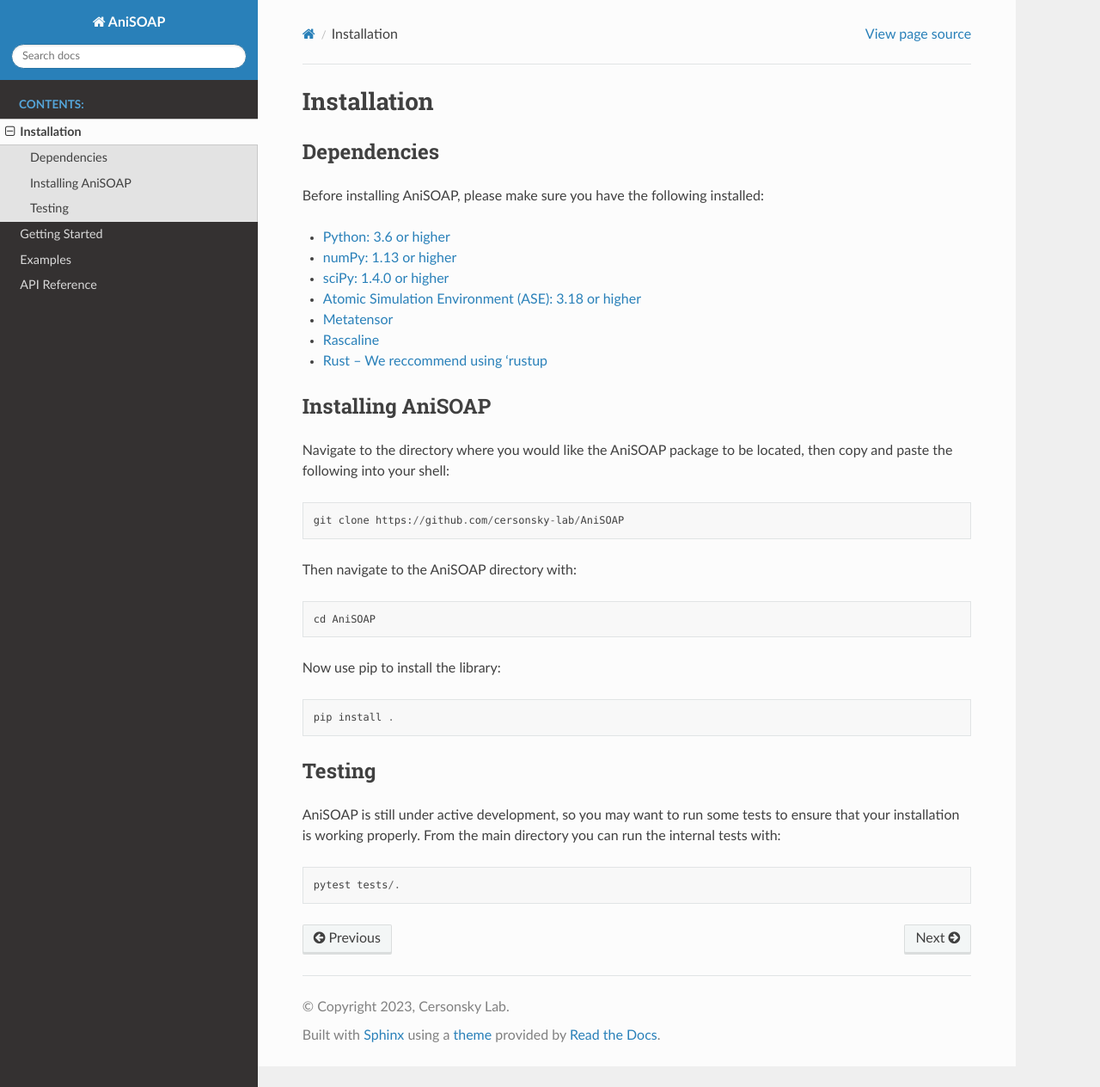
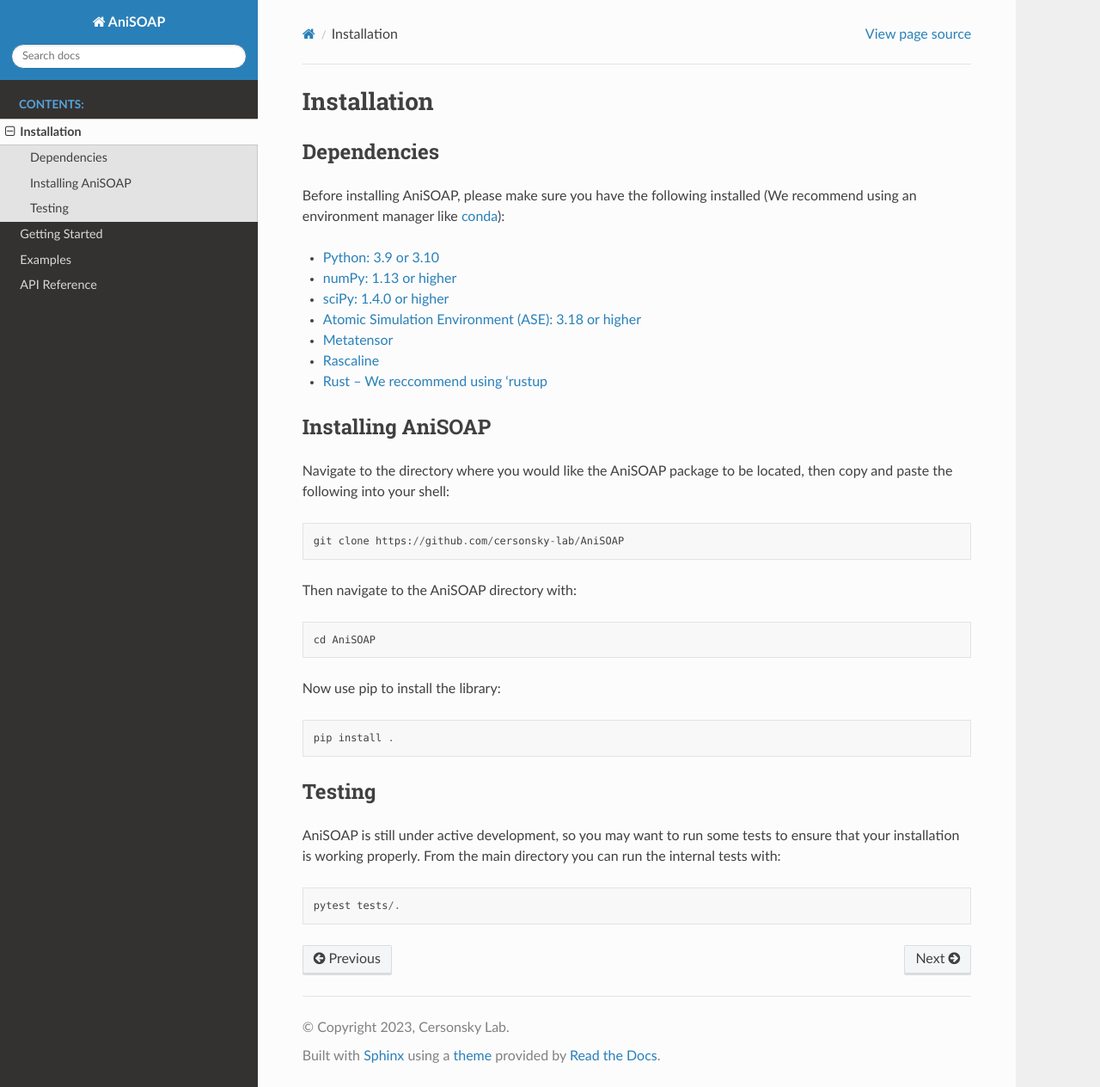
Before and after one commit to cersonsky-lab/AniSOAP, a Sphinx documentation site: the page built from docs/source/installation.rst, in a window 1280 px wide and 1264 px high. Shown: the whole window at 86% size. Built offline with Sphinx 7.4.7 and the Read the Docs theme 3.1.0, drawn with Linux system fonts in a browser that asks for light colours.

Commit message:
updated installation.rst

```diff
--- a/docs/source/installation.rst
+++ b/docs/source/installation.rst
@@ -5,9 +5,9 @@
 Dependencies
 ------------
 
-Before installing AniSOAP, please make sure you have the following installed\:
+Before installing AniSOAP, please make sure you have the following installed (We recommend using an environment manager like `conda <https://docs.conda.io/projects/conda/en/latest/user-guide/install/index.html/>`_):
 
-* `Python: 3.6 or higher <https://www.python.org/downloads/>`_
+* `Python: 3.9 or 3.10 <https://www.python.org/downloads/>`_
 * `numPy: 1.13 or higher <https://numpy.org/install/>`_
 * `sciPy: 1.4.0 or higher <https://scipy.org/install/>`_
 * `Atomic Simulation Environment (ASE): 3.18 or higher <https://wiki.fysik.dtu.dk/ase/install.html>`_
```
Also changed, not shown: 7 other files.
